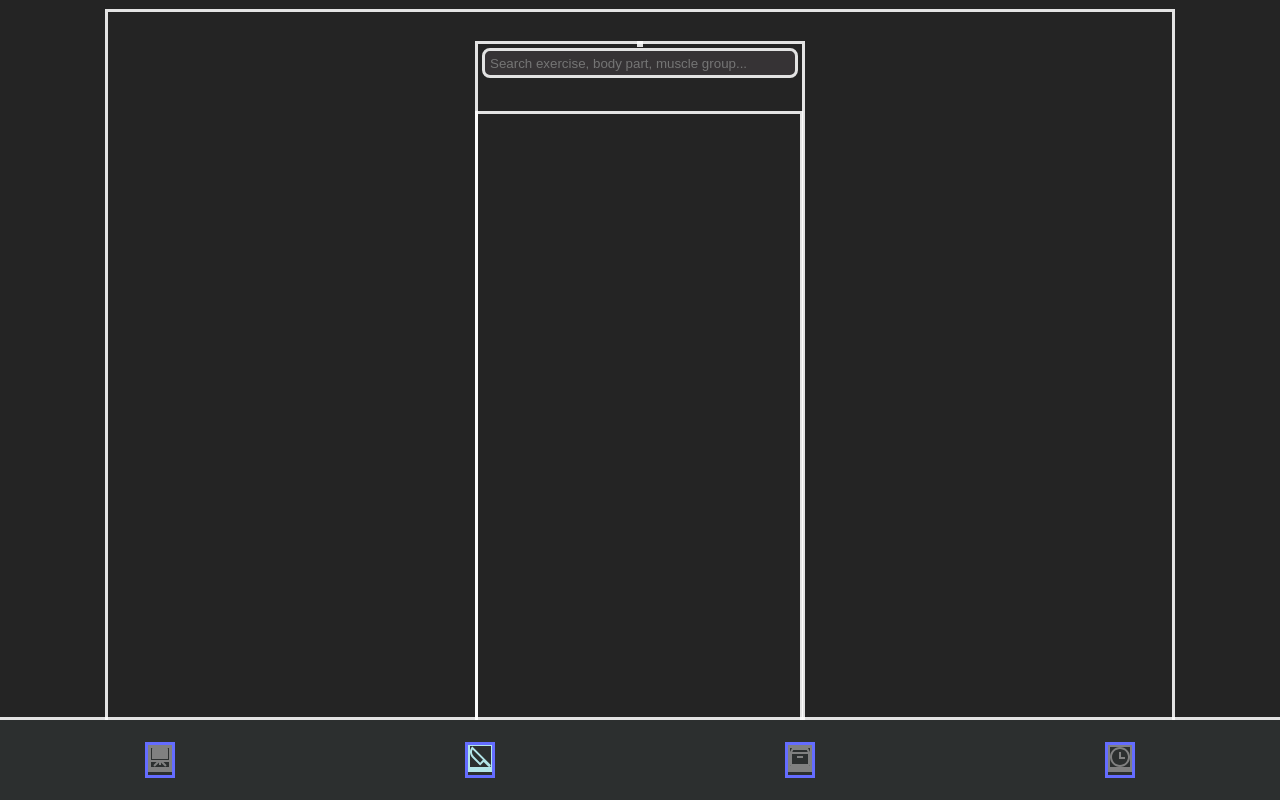
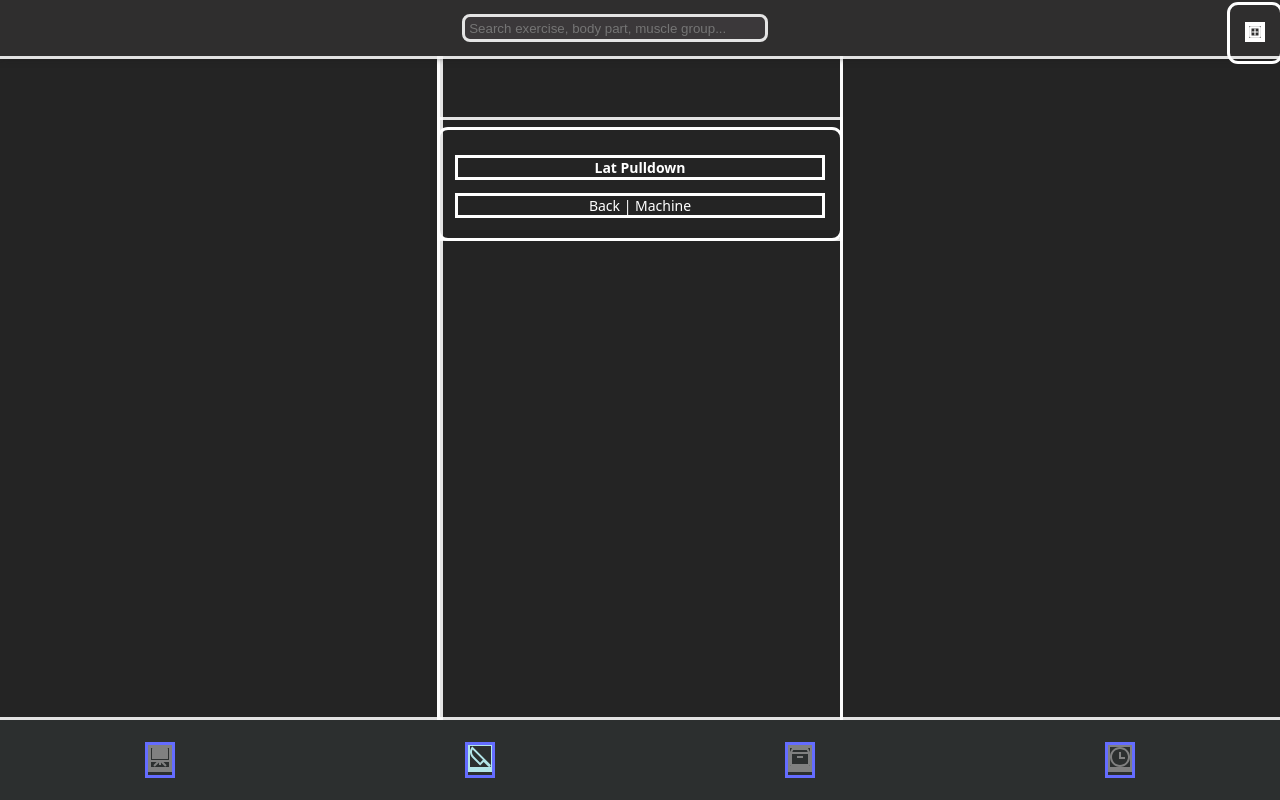
Before and after one commit to ink3rroll/Optymal, a React (Vite) app: page /exercise-list in a window 1280 px wide. Built offline with nearby package versions, Linux system fonts and the light colour scheme.

Commit message:
changed the container layout

```diff
--- a/src/components/Header.jsx
+++ b/src/components/Header.jsx
@@ -1,7 +1,11 @@
+import { LuMinimize2 } from 'react-icons/lu'
+import '../styles/Header.css'
+
 export function Header({ children }) {
     return (
         <>
             <div className='header'>
+
                     {children}
             </div>
         </>
--- a/src/components/Layout.jsx
+++ b/src/components/Layout.jsx
@@ -1,5 +1,6 @@
 import { useLocation } from "react-router-dom"
 import Navbar from "./NavBar"
+import '../styles/Layout.css'
 
 export default function MainLayout({ children }) {
     const location = useLocation()
--- a/src/pages/ExerciseList.jsx
+++ b/src/pages/ExerciseList.jsx
@@ -1,11 +1,25 @@
 import '../styles/ExerciseList.css'
+import { Header } from '../components/Header'
+import { CgAddR } from 'react-icons/cg'
 
 export default function ExerciseList() {
     return (
         <>
-        <input className="search-bar" type="text" placeholder="Search exercise, body part, muscle group..." />
+        <Header children={
+            <>
+                <input className="search-bar" type="text" placeholder="Search exercise, body part, muscle group..." />
+                <button className='add-exercise'><CgAddR/></button>
+            </>
+
+            }/>
+
             <div className="container">
-
+                <div className='exercise-row'>
+                    <button>
+                        <h4>Lat Pulldown</h4>
+                        <p>Back | Machine</p>
+                    </button>
+                </div>
             </div>
         </>
     )
--- a/src/pages/ExerciseSession.jsx
+++ b/src/pages/ExerciseSession.jsx
@@ -8,6 +8,7 @@ import checksound from '../assets/checksound.mp3'
 import { CurrentSessionContext } from '../contexts/CurrentSession'
 import { LuMinimize2 } from 'react-icons/lu'
 import { MdAccessTime } from 'react-icons/md'
+import { Header } from '../components/Header'
 
 function sessionReducer(state, action) {
     switch (action.type) {
@@ -244,10 +245,13 @@ export default function ExerciseSession({ Template=[] }) {
 
     return (
         <>
-            <div className='header'>
-                    <button  onClick={() => navigate(-1)} className='minimize-session'><LuMinimize2 size={15}/></button>
-                    <p className='timer'>{formatDuration(currentTimer/1000)}</p>
-                </div>
+        <Header children={
+            <>
+            <button  onClick={() => navigate(-1)} className='minimize-session'><LuMinimize2 size={15}/></button>
+            <p className='timer'>{formatDuration(currentTimer/1000)}</p>
+            </>
+            } />
+
             <div className="container">
                 {ConfirmDialog}
 
@@ -257,7 +261,7 @@ export default function ExerciseSession({ Template=[] }) {
                         <div key={i} className="row">
                             <div className='exercise-heading'>
                                 <h4>{exercise.name}</h4>
-                                <button onClick={() => deleteExercise(i)} className='delete-exercise'><CgTrash size={10}/></button>
+                                <button onClick={() => deleteExercise(i)} className='delete-exercise'><CgTrash size={14}/></button>
                             </div>
                             <form action="">
                                 {exercise.sets.map((set, j) => {
--- a/src/styles/App.css
+++ b/src/styles/App.css
@@ -3,11 +3,16 @@
   outline-color: blue;
 } */
 
+* {
+    box-sizing: border-box;
+}
+
 #root {
-  max-width: 1000px;
-  margin: 0 auto;
-  padding: 2rem;
+  display: flex;
+  width: 100vw;
   text-align: center;
-  width: 80vw;
   justify-items: center;
+  justify-content: center;
+  padding: 0px;
+  margin: 0px;
 }
--- a/src/styles/Dashboard.css
+++ b/src/styles/Dashboard.css
@@ -1,7 +1,7 @@
 .dashboard-container {
     display: flex;
     flex-direction: column;
-    max-width: 300px;
+    max-width: 400px;
     width: 90vw;
 }
 
--- a/src/styles/ExerciseList.css
+++ b/src/styles/ExerciseList.css
@@ -1,18 +1,37 @@
-* {
-    outline: solid;
-}
 
 .search-bar {
     max-width: 300px;
     width: 90vw;
+    padding: 4px;
+    align-self: center;
+    margin: auto;
+}
+
+.add-exercise {
+    width: fit-content;
+    height: 100%;
+    align-self: center;
+    background-color: transparent;
+    appearance: none;
+    -webkit-appearance: none;
+    -webkit-tap-highlight-color: transparent;
+    z-index: 5;
 }
 
 .container {
-    top: 0;
-    left: 0;
+    padding-top: 10vh;
     display: flex;
-    min-height: 100vh;
+    flex-direction: column;
     height: fit-content;
-    max-width: 300px;
-    width: 100vw;
+    max-width: 400px;
+    width: 90vw;
 }
+
+.exercise-row {
+    height: fit-content;
+}
+
+.exercise-row button {
+    height: fit-content;
+    background-color: transparent;
+}
--- a/src/styles/ExerciseSession.css
+++ b/src/styles/ExerciseSession.css
@@ -1,15 +1,14 @@
-/* * {
+* {
     outline: solid;
-} */
+}
 
 .container {
-    margin-top: 2em;
-    padding: 1px;
+    padding-top: 10vh;
     display: flex;
     flex-direction: column;
-    max-width: 320px;
+    max-width: 400px;
+    min-height: 90vh;
     width: 90vw;
-    min-height: 80vh;
 }
 
 input {
@@ -121,19 +120,6 @@ input:focus {
     background-color: transparent;
 }
 
-.header {
-    display: flex;
-    position: fixed;
-    top: 0;
-    left: 0;
-    right: 0;
-    background-color: rgb(47, 46, 46);
-    justify-content: space-between;
-    align-content: center;
-    width: 100%;
-    height: 3.5em;
-    box-shadow: 0px 0px 8px #181717;
-}
 
 .header .minimize-session {
     width: fit-content;
@@ -162,6 +148,6 @@ input:focus {
     position: absolute;
     top: 0;
     left: 0;
-    width: 100vw;
+    width: 100%;
     background-color: transparent;
 }
--- /dev/null
+++ b/src/styles/Header.css
@@ -0,0 +1,13 @@
+.header {
+    display: flex;
+    position: fixed;
+    top: 0;
+    left: 0;
+    right: 0;
+    background-color: rgb(47, 46, 46);
+    justify-content: space-between;
+    align-content: center;
+    width: 100%;
+    height: 3.5em;
+    box-shadow: 0px 0px 8px #181717;
+}
--- a/src/styles/index.css
+++ b/src/styles/index.css
@@ -2,6 +2,7 @@
   font-family: system-ui, Avenir, Helvetica, Arial, sans-serif;
   line-height: 1.5;
   font-weight: 400;
+  padding: 0%;
 
   color: rgba(255, 255, 255, 0.87);
   background-color: #242424;
@@ -41,7 +42,6 @@ body {
   margin: 0;
   display: flex;
   place-items: center;
-  min-width: 320px;
   min-height: 100vh;
   width: 100vw;
 }
```
Also changed, not shown: src/styles/Layout.css (added).
